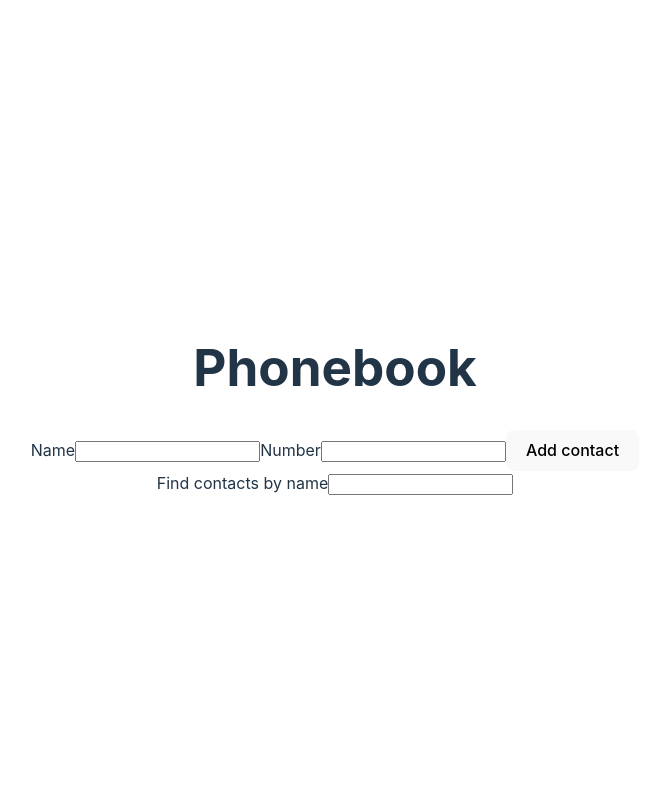
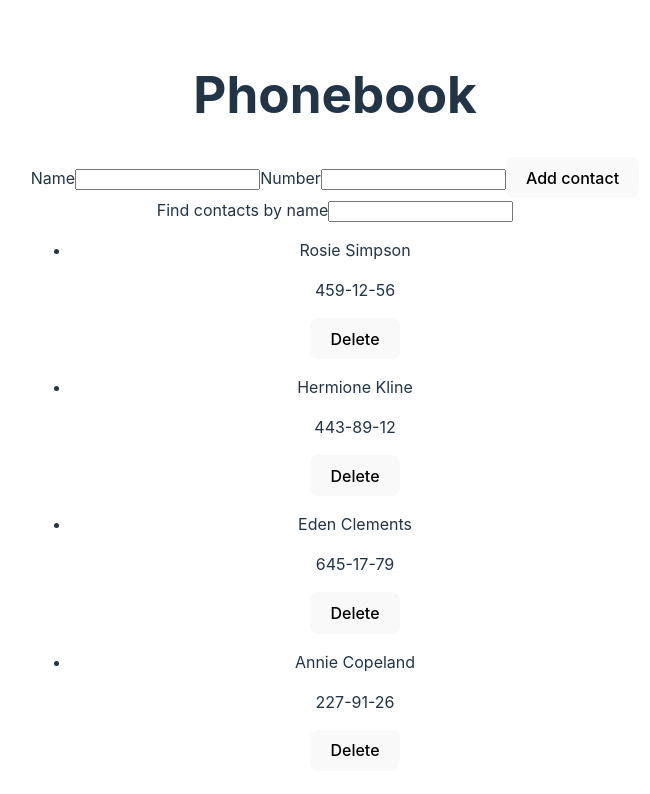
Before and after one commit to serg444s/goit-react-hw-03, a React (Vite) app: page / in a window 1280 px wide. Shown: the top 794 px of the page, without its empty margins (305-955 px from the left). Built offline with nearby package versions, Linux system fonts and the light colour scheme.

Commit message:
ContactList

```diff
--- a/src/components/App/App.jsx
+++ b/src/components/App/App.jsx
@@ -3,6 +3,7 @@ import contactsDefault from "../../../contacts.json";
 import "./App.css";
 import ContactForm from "../ContactForm/ContactForm";
 import SearchBox from "../SearchBox/SearchBox";
+import ContactList from "../ContactList/ContactList";
 
 function App() {
   const [contacts, setContacts] = useState(contactsDefault);
@@ -20,7 +21,7 @@ function App() {
       <h1>Phonebook</h1>
       <ContactForm handleAddContact={handleAddContact} />
       <SearchBox inputValue={inputValue} handleChange={handleChange} />
-      {/* <ContactList /> */}
+      <ContactList contacts={contactsDefault} />
     </div>
   );
 }
--- a/src/components/Contact/Contact.jsx
+++ b/src/components/Contact/Contact.jsx
@@ -0,0 +1,11 @@
+const Contact = ({ name, number }) => {
+  return (
+    <div>
+      <p>{name}</p>
+      <p>{number}</p>
+      <button type="button">Delete</button>
+    </div>
+  );
+};
+
+export default Contact;
--- a/src/components/ContactList/ContactList.jsx
+++ b/src/components/ContactList/ContactList.jsx
@@ -0,0 +1,19 @@
+import Contact from "../Contact/Contact";
+
+const ContactList = ({ contacts }) => {
+  return (
+    <div>
+      <ul>
+        {contacts.map((contact) => {
+          return (
+            <li key={contact.id}>
+              <Contact name={contact.name} number={contact.number} />
+            </li>
+          );
+        })}
+      </ul>
+    </div>
+  );
+};
+
+export default ContactList;
```
